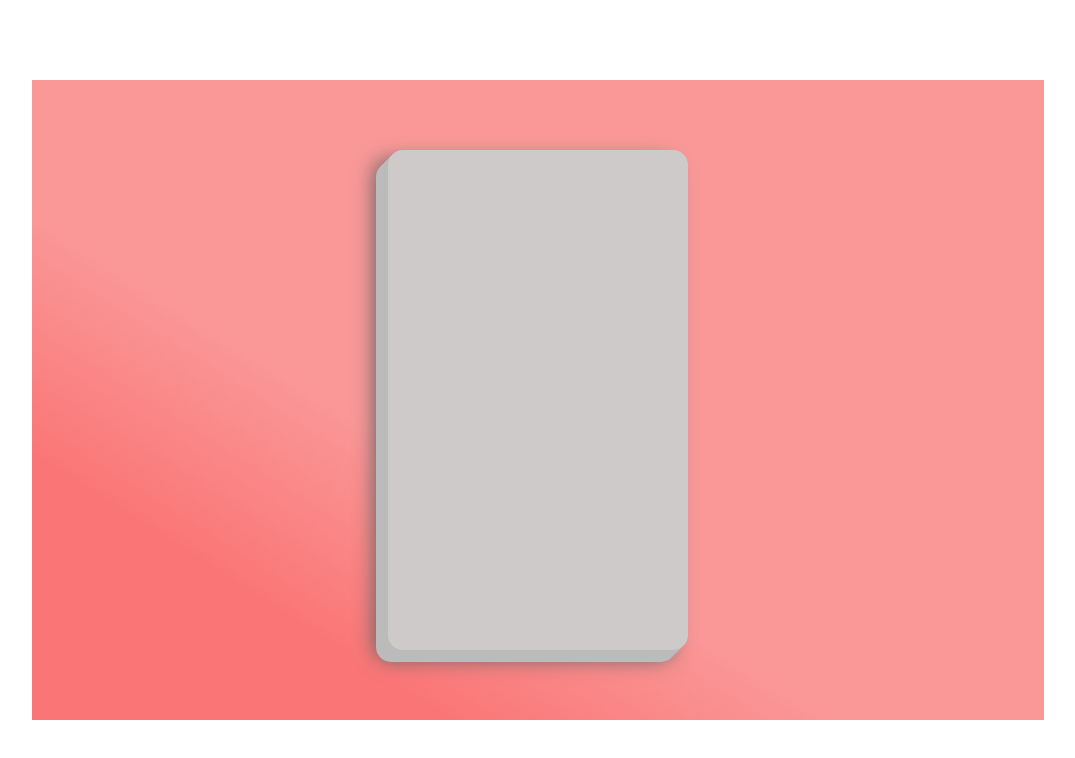
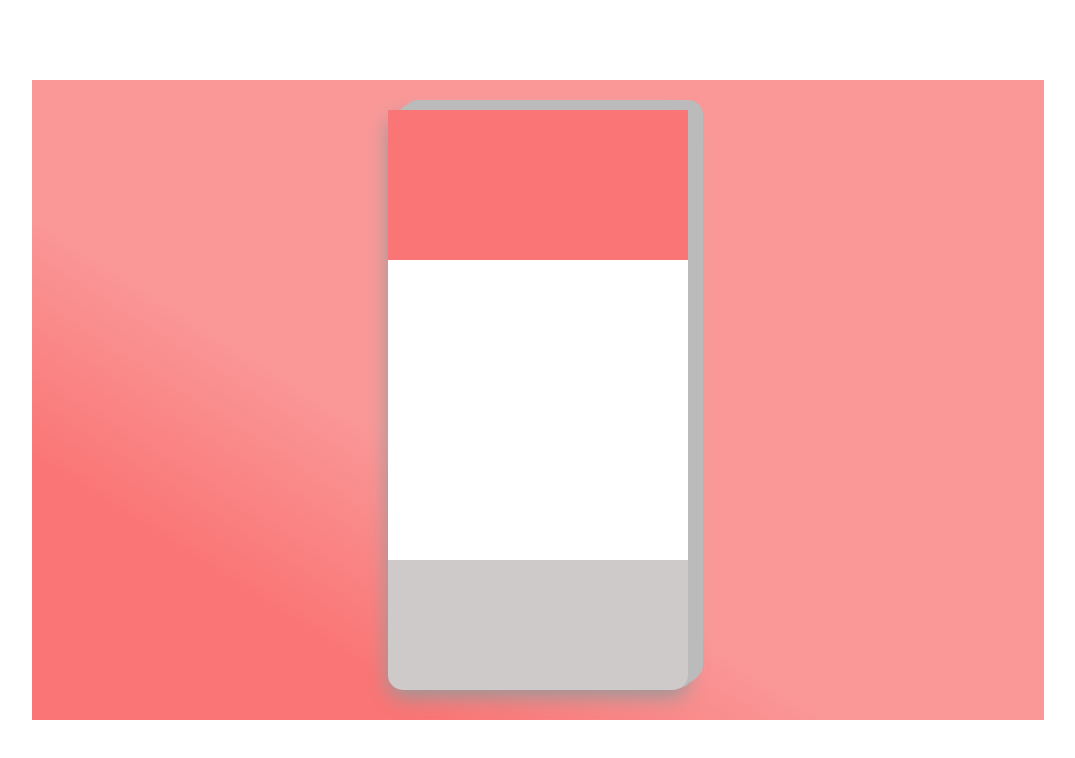
Before and after one commit to heraqles/jsCalculator, a website: page index.html in a window 1280 px wide. Shown: the whole page, without its empty margins (102-1177 px from the left). Drawn offline with Linux system fonts and the light colour scheme.

Commit message:
Example and experimented with 3d style

```diff
--- a/index.html
+++ b/index.html
@@ -7,8 +7,15 @@
 </head>
 <body>
 	<div class="main">
-		<div class="calculator">
+		<div class="perspective">
+			<div class="calculator">
+				<div class="screen">
 
+				</div>
+				<div class="keyboard">
+
+				</div>
+			</div>
 		</div>
 	</div>
 	<script src="js/main.js"></script>
--- a/sass/main.scss
+++ b/sass/main.scss
@@ -16,18 +16,32 @@ $bgPhone:#CFCACA;
       $bgStart 20% , $bgFinish 40%
     );
 }
-
+.perspective{
+	perspective:1000px;
+}
 .calculator{
-	height: 500px;
+	height: 580px;
 	width: 300px;
 	background: $bgPhone;
 	.screen{
-		background: $bgPhone;
+		background: #FA7575;
+		width: 100%;
+		height: 150px;
 	}
+	.keyboard{
+		background: #fff;
+		width: 100%;
+		height: 300px;
+	}
+	// transform: rotateX(50deg) rotateY(167deg) rotateZ(137deg);
 	border-radius: 15px;
-	   box-shadow: -3px 3px 0 #BBB,
-	   			   -6px 6px 0 #BBB,
-	   			   -9px 9px 0 #BBB,
-	   			   -12px 12px 0 #BBB,
-	   			   -14px 10px 20px #666;
+	box-shadow: 5px -2px 0 #bbb,
+				9px -6px 0 #bbb,
+				12px -7px 0 #bbb,
+				15px -10px 0 #bbb,
+				0 7px 20px #999;
+	transition: transform 1s ease-in;
+	&:hover{
+		transform:rotateX(0) rotateY(0) rotateZ(0);
+	}
 }
```
Also changed, not shown: css/main.css.
